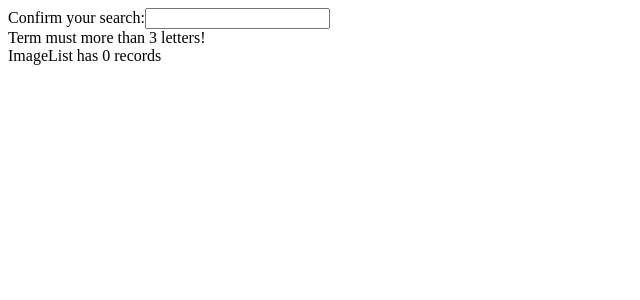
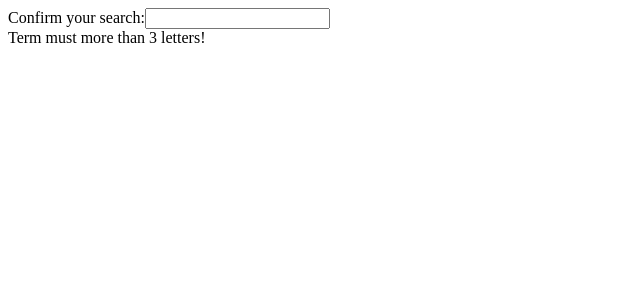
Before and after one commit to zdTang/stephen_react_Mike_learn, a React (Create React App) app in the folder learn_jsx/: page / in a window 1280 px wide. Shown: the top 300 px of the page, without its empty margins (0-640 px from the left). Built offline with nearby package versions, Linux system fonts and the light colour scheme.

Commit message:
5-77 Building a List of Images

```diff
--- a/learn_jsx/src/components/ImageList.js
+++ b/learn_jsx/src/components/ImageList.js
@@ -1,8 +1,13 @@
-
+import ImageShow from "./ImageShow"
 
 const ImageList = ({ImageList}) => {
+
+  const renderedImages = ImageList.map(image=><ImageShow image={image}/>) ;
+
   return (
-    <div>ImageList has {ImageList.length} records</div>
+
+    <div>{renderedImages}</div>
+
   )
 }
 
--- /dev/null
+++ b/learn_jsx/src/components/ImageShow.js
@@ -0,0 +1,7 @@
+const ImageShow = ({image}) => {
+  return (
+    <div>{image.id}</div>
+  )
+}
+
+export default ImageShow
```
